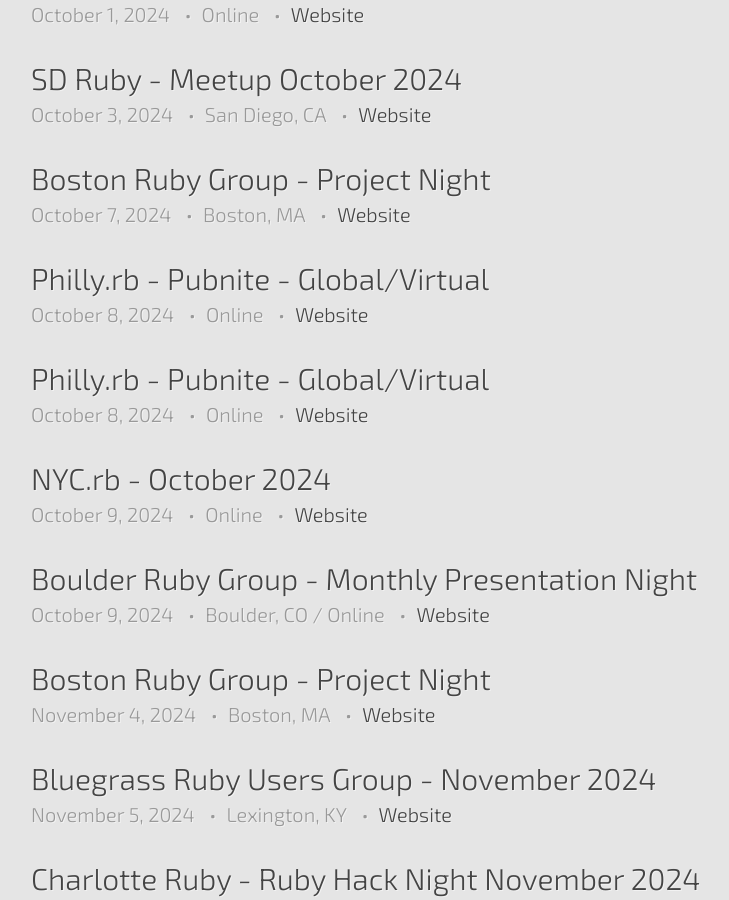
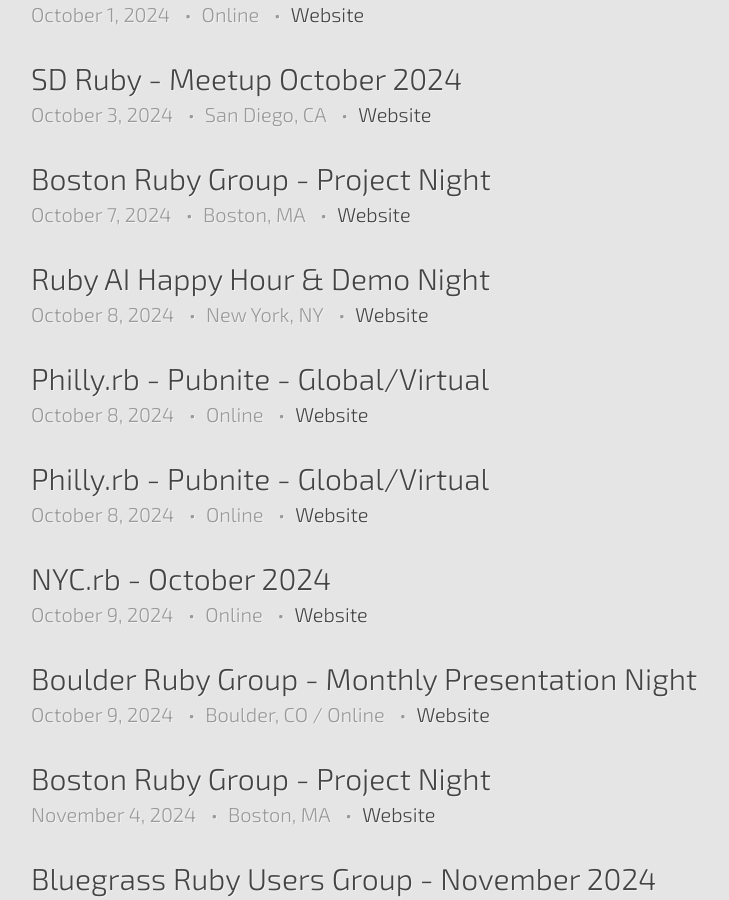
Before and after one commit to ruby-conferences/ruby-conferences.github.io, a Jekyll site: the page built from meetups/index.html, in a window 1280 px wide and 900 px high, scrolled down 1902 px. Shown: the whole window, without its empty margins (209-938 px from the left). Built offline with Jekyll 4.4.1, drawn with Linux system fonts in a browser that asks for light colours.

Commit message:
Add Ruby AI Happy Hour & Demo Night in October (#705)

```diff
--- a/_data/meetups.yml
+++ b/_data/meetups.yml
@@ -1314,6 +1314,13 @@
   end_time: 21:00:00 PDT
   url: https://www.meetup.com/sdruby/events/hjmpmtygcnbfb
 
+- name: Ruby AI Happy Hour & Demo Night
+  location: New York, NY
+  date: 2024-10-08
+  start_time: 18:00:00 EDT
+  end_time: 20:00:00 EDT
+  url: https://lu.ma/ufk7pghd
+
 - name: Boston Ruby Group - Project Night
   location: Boston, MA
   date: 2024-10-07
```
